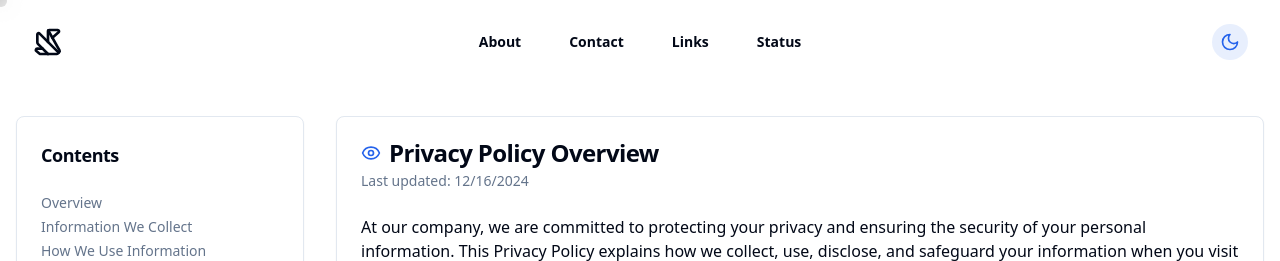
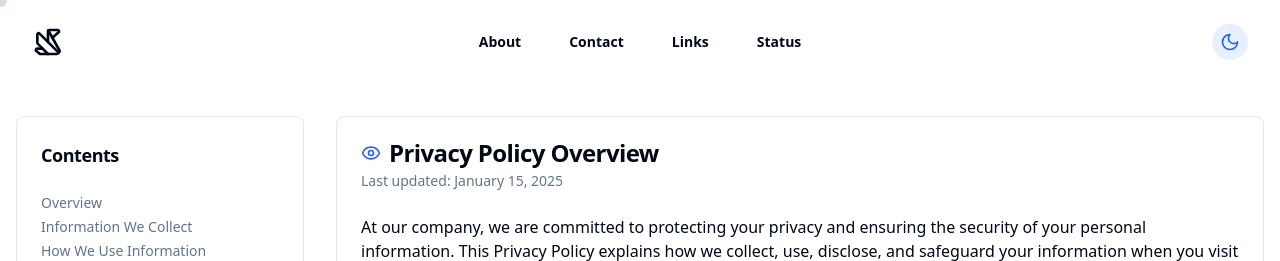
Before and after one commit to luka-lta/luka-lta-frontend, a React (Vite) app: page /privacy in a window 1280 px wide. Shown: the top 261 px of the page. Built offline with nearby package versions, Linux system fonts and the light colour scheme; no server answers.

Commit message:
Update src/feature/privacy/index.tsx
Co-authored-by: coderabbitai[bot] <136622811+coderabbitai[bot]@users.noreply.github.com>

```diff
--- a/src/feature/privacy/index.tsx
+++ b/src/feature/privacy/index.tsx
@@ -82,7 +82,7 @@ function Privacy() {
                                         <Eye className="h-5 w-5 text-primary"/>
                                         <CardTitle>Privacy Policy Overview</CardTitle>
                                     </div>
-                                    <CardDescription>Last updated: {new Date().toLocaleDateString()}</CardDescription>
+                                    <CardDescription>Last updated: January 15, 2025</CardDescription>
                                 </CardHeader>
                                 <CardContent className="prose prose-sm max-w-none">
                                     <p>
```
